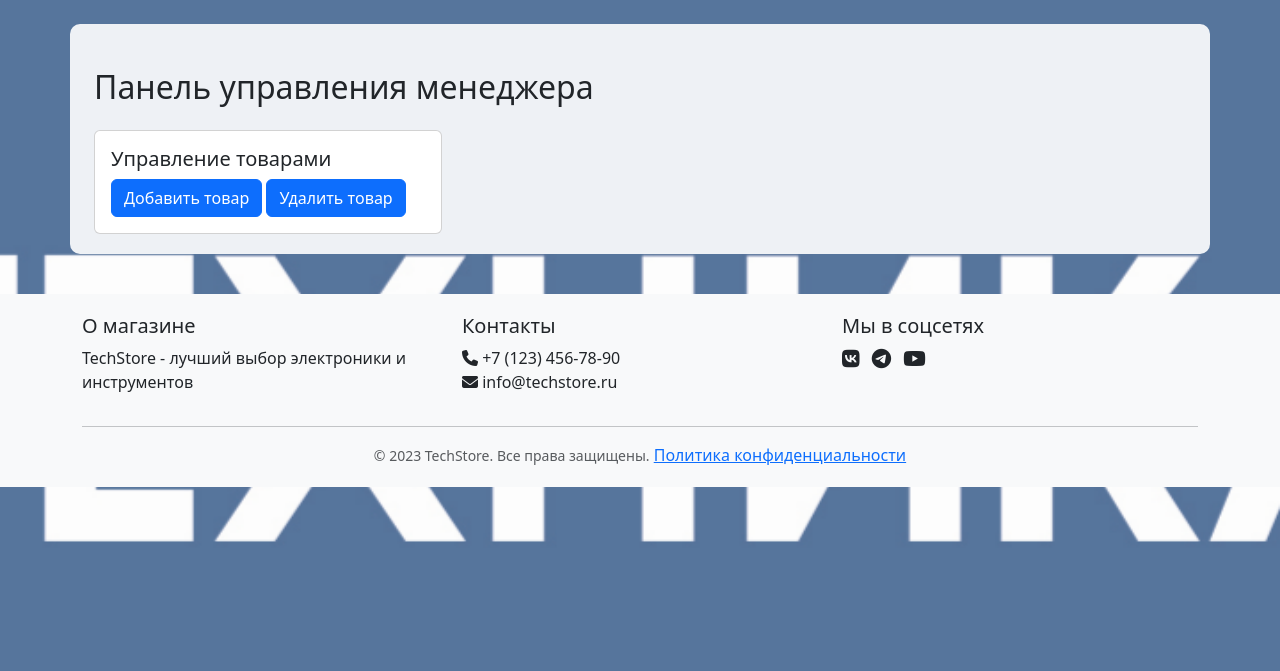
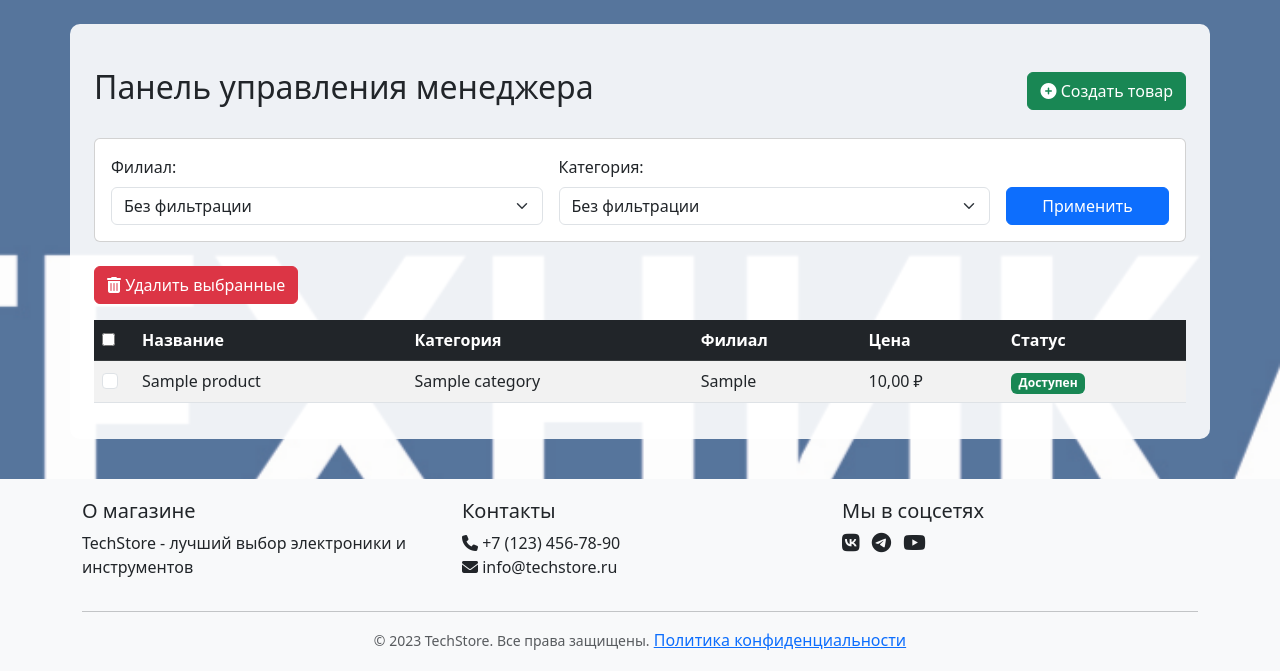
Before and after one commit to NikolayChegivarov/TechnologyStore, a Django app: page /manager/dashboard/ in a window 1280 px wide. Shown: the part 56-727 px from the top of the page. Run offline with Django 5.2, Linux system fonts and the light colour scheme; a user stored in the database is signed in; tables that the repository leaves empty hold one stand-in row (values such as "Sample post"); parts of the project's set-up code (start-up, migrations or seed data) failed here and were passed over.

Commit message:
видим товар на странице менеджера

```diff
--- a/store_app/templates/dashboard/manager.html
+++ b/store_app/templates/dashboard/manager.html
@@ -2,17 +2,104 @@
 
 {% block content %}
 <div class="container mt-4">
-    <h2>Панель управления менеджера</h2>
-    <div class="row mt-4">
-        <div class="col-md-4">
-            <div class="card">
-                <div class="card-body">
-                    <h5 class="card-title">Управление товарами</h5>
-                    <a href="{% url 'create_product' %}" class="btn btn-primary">Добавить товар</a>
-                    <a href="#" class="btn btn-primary">Удалить товар</a>
+    <div class="d-flex justify-content-between align-items-center mb-4">
+        <h2>Панель управления менеджера</h2>
+        <!-- Добавляем кнопку "Создать товар" -->
+        <a href="{% url 'create_product' %}" class="btn btn-success">
+            <i class="fas fa-plus-circle"></i> Создать товар
+        </a>
+    </div>
+
+    <!-- Форма фильтрации -->
+    <div class="card mb-4">
+        <div class="card-body">
+            <form method="get" action=".">
+                <div class="row g-3">
+                    <div class="col-md-5">
+                        <label for="store_filter" class="form-label">Филиал:</label>
+                        <select name="store" id="store_filter" class="form-select">
+                            <option value="">Без фильтрации</option>
+                            {% for store in stores %}
+                            <option value="{{ store.id }}" {% if selected_store == store.id %}selected{% endif %}>
+                                {{ store.city }} - {{ store.address }}
+                            </option>
+                            {% endfor %}
+                        </select>
+                    </div>
+                    <div class="col-md-5">
+                        <label for="category_filter" class="form-label">Категория:</label>
+                        <select name="category" id="category_filter" class="form-select">
+                            <option value="">Без фильтрации</option>
+                            {% for category in categories %}
+                            <option value="{{ category.id }}" {% if selected_category == category.id %}selected{% endif %}>
+                                {{ category.name }}
+                            </option>
+                            {% endfor %}
+                        </select>
+                    </div>
+                    <div class="col-md-2 d-flex align-items-end">
+                        <button type="submit" class="btn btn-primary w-100">Применить</button>
+                    </div>
                 </div>
-            </div>
+            </form>
         </div>
     </div>
+
+    <!-- Форма для удаления товаров -->
+    <form method="post" action="{% url 'delete_products' %}">
+        {% csrf_token %}
+
+        <div class="d-flex justify-content-between mb-3">
+            <button type="submit" class="btn btn-danger">
+                <i class="fas fa-trash-alt"></i> Удалить выбранные
+            </button>
+        </div>
+
+        <!-- Таблица товаров -->
+        <div class="table-responsive">
+            <table class="table table-striped table-hover">
+                <thead class="table-dark">
+                    <tr>
+                        <th width="40px"><input type="checkbox" id="select-all"></th>
+                        <th>Название</th>
+                        <th>Категория</th>
+                        <th>Филиал</th>
+                        <th>Цена</th>
+                        <th>Статус</th>
+                    </tr>
+                </thead>
+                <tbody>
+                    {% for product in products %}
+                    <tr>
+                        <td><input type="checkbox" name="product_ids" value="{{ product.id }}" class="form-check-input"></td>
+                        <td>{{ product.name }}</td>
+                        <td>{{ product.category.name }}</td>
+                        <td>{{ product.store.city }}</td>
+                        <td>{{ product.price }} ₽</td>
+                        <td>
+                            <span class="badge bg-{% if product.available %}success{% else %}danger{% endif %}">
+                                {% if product.available %}Доступен{% else %}Нет в наличии{% endif %}
+                            </span>
+                        </td>
+                    </tr>
+                    {% empty %}
+                    <tr>
+                        <td colspan="6" class="text-center py-4">Товары не найдены</td>
+                    </tr>
+                    {% endfor %}
+                </tbody>
+            </table>
+        </div>
+    </form>
 </div>
+
+<script>
+    // Выделить все товары
+    document.getElementById('select-all').addEventListener('change', function() {
+        const checkboxes = document.querySelectorAll('input[name="product_ids"]');
+        checkboxes.forEach(checkbox => {
+            checkbox.checked = this.checked;
+        });
+    });
+</script>
 {% endblock %}
--- a/store_app/views/dashboard_views.py
+++ b/store_app/views/dashboard_views.py
@@ -1,6 +1,8 @@
 # Отображение
-from django.shortcuts import render
+from django.shortcuts import render, redirect
 from django.contrib.auth.decorators import login_required
+from store_app.models import Product, Store, Category
+
 
 @login_required
 def customer_dashboard(request):
@@ -10,10 +12,38 @@ def customer_dashboard(request):
     - Использует шаблон dashboard/customer.html"""
     return render(request, 'dashboard/customer.html')
 
+# @login_required
+# def manager_dashboard(request):
+#     return render(request, 'dashboard/manager.html')
+
 @login_required
 def manager_dashboard(request):
     """Отображает панель управления менеджера:
     - Доступен только для авторизованных менеджеров
     - Содержит инструменты управления для менеджеров
     - Использует шаблон dashboard/manager.html"""
-    return render(request, 'dashboard/manager.html')
+    # Получаем параметры фильтрации из GET-запроса
+    selected_store = request.GET.get('store')
+    selected_category = request.GET.get('category')
+
+    # Получаем все товары
+    products = Product.objects.all()
+
+    # Применяем фильтры
+    if selected_store:
+        products = products.filter(store_id=selected_store)
+    if selected_category:
+        products = products.filter(category_id=selected_category)
+
+    # Получаем все филиалы и категории для выпадающих списков
+    stores = Store.objects.all()
+    categories = Category.objects.all()
+
+    context = {
+        'products': products,
+        'stores': stores,
+        'categories': categories,
+        'selected_store': selected_store,
+        'selected_category': selected_category,
+    }
+    return render(request, 'dashboard/manager.html', context)
--- a/store_project/urls.py
+++ b/store_project/urls.py
@@ -23,7 +23,7 @@ from store_app.views.auth_views import login_view, CustomerSignUpView, ManagerSi
 from store_app.views.cart_views import cart_view, add_to_cart
 from store_app.views.dashboard_views import customer_dashboard, manager_dashboard
 from store_app.views.favorite_views import favorites_view
-from store_app.views.product_views import product_list, product_detail, create_product
+from store_app.views.product_views import product_list, product_detail, create_product, delete_products
 
 urlpatterns = [
     path('', TemplateView.as_view(template_name='home.html'), name='home'),
@@ -43,6 +43,7 @@ urlpatterns = [
 
     # Product URLs
     path('manager/create-product/', create_product, name='create_product'), # Создание продукта.
+    path('manager/delete-products/', delete_products, name='delete_products'), # Удаление продукта.
 
     path('products/', product_list, name='product_list'), # Список продуктов
     path('products/<slug:category_slug>/', product_list, name='product_list_by_category'), # Список прод по категории.
```
Also changed, not shown: store_app/views/product_views.py (+9 -0 lines).
